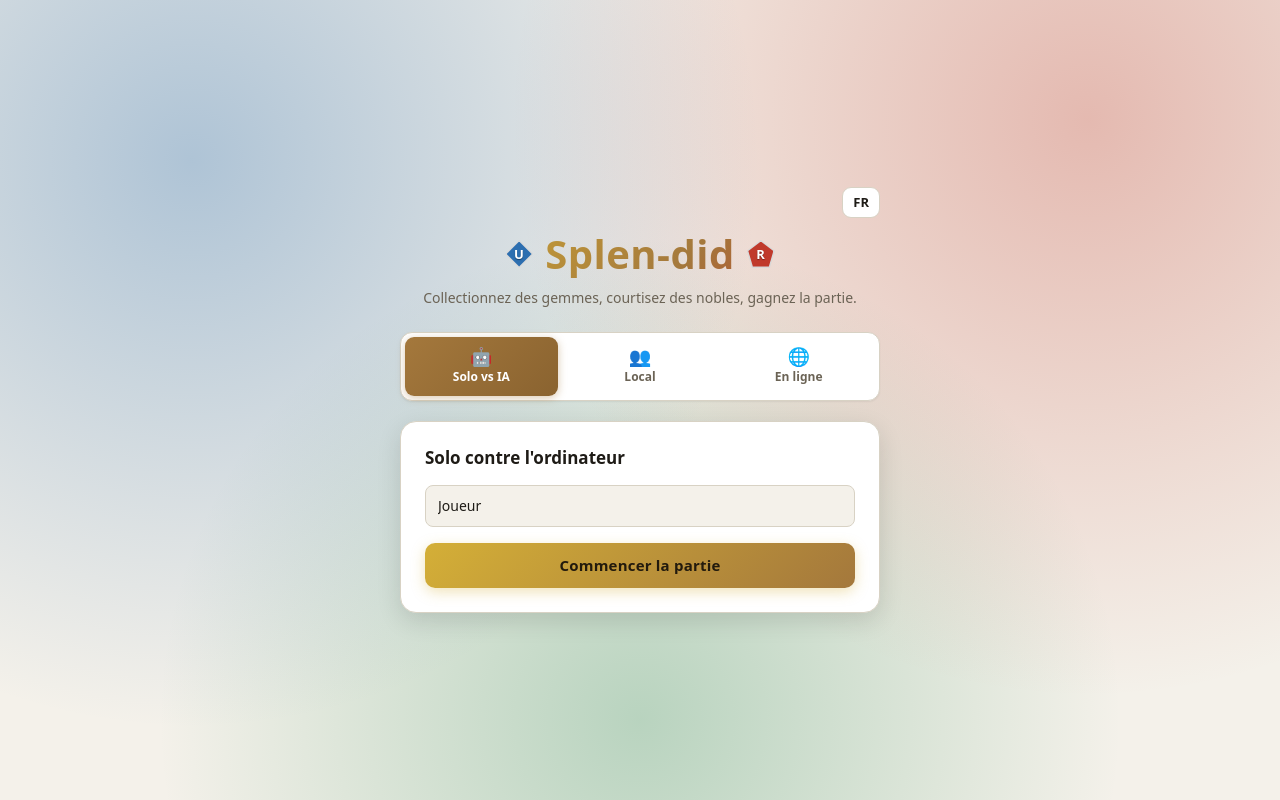
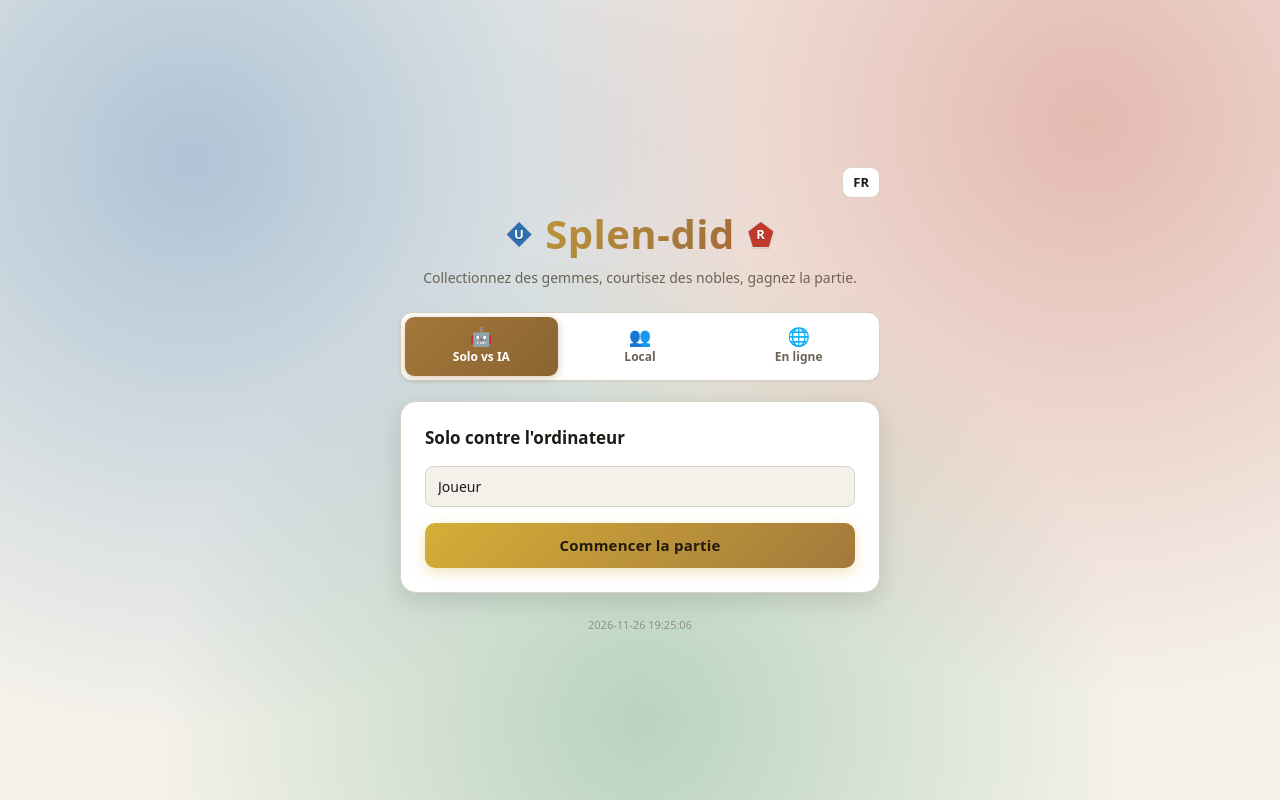
Before and after one commit to micoli/splen-did, a React (Vite) app: page / in a window 1280 px wide. Built offline with nearby package versions, Linux system fonts and the light colour scheme.

Commit message:
feat(setup): show build date in the home page footer
Vite injects the build timestamp as __BUILD_DATE__ at build time,
so each GitHub Pages deploy stamps the bundle with when it was
produced, displayed as YYYY-MM-DD HH:mm:ss (UTC).

```diff
--- a/src/ui/setup/SetupScreen.tsx
+++ b/src/ui/setup/SetupScreen.tsx
@@ -10,6 +10,12 @@ import type { GameMode } from './ModeSelect'
 import { P2PSetupFlow } from './P2PSetupFlow'
 import './setup.css'
 import { SoloSetupForm } from './SoloSetupForm'
+
+function formatBuildDate(iso: string): string {
+  const d = new Date(iso)
+  const pad = (n: number) => String(n).padStart(2, '0')
+  return `${d.getUTCFullYear()}-${pad(d.getUTCMonth() + 1)}-${pad(d.getUTCDate())} ${pad(d.getUTCHours())}:${pad(d.getUTCMinutes())}:${pad(d.getUTCSeconds())}`
+}
 
 interface SetupScreenProps {
   onStart: (players: PlayerConfig[]) => void
@@ -38,6 +44,7 @@ export function SetupScreen({ onStart, onP2PConnected }: SetupScreenProps) {
         {mode === 'solo' && <SoloSetupForm onStart={onStart} />}
         {mode === 'hotseat' && <HotseatSetupForm onStart={onStart} />}
         {mode === 'p2p' && <P2PSetupFlow onConnected={onP2PConnected} />}
+        <p className="setup-screen__build-date">{formatBuildDate(__BUILD_DATE__)}</p>
       </div>
     </div>
   )
--- a/src/ui/setup/setup.css
+++ b/src/ui/setup/setup.css
@@ -47,6 +47,14 @@
   margin: 6px 0 0;
   color: var(--text-muted);
   font-size: 14px;
+}
+
+.setup-screen__build-date {
+  margin: 24px 0 0;
+  text-align: center;
+  color: var(--text-muted);
+  font-size: 11px;
+  opacity: 0.6;
 }
 
 .mode-select {
--- /dev/null
+++ b/src/vite-env.d.ts
@@ -0,0 +1,3 @@
+/// <reference types="vite/client" />
+
+declare const __BUILD_DATE__: string
--- a/vite.config.ts
+++ b/vite.config.ts
@@ -5,4 +5,7 @@ import react from '@vitejs/plugin-react'
 export default defineConfig({
   base: '/splen-did/',
   plugins: [react()],
+  define: {
+    __BUILD_DATE__: JSON.stringify(new Date().toISOString()),
+  },
 })
```
